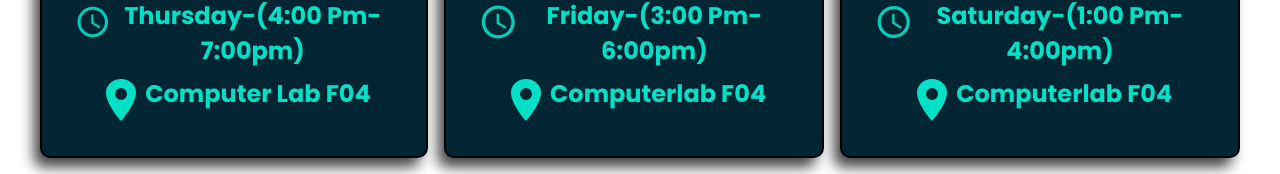
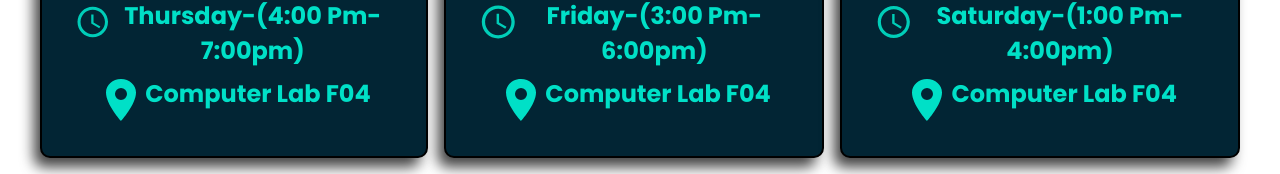
Before and after one commit to miriammugure/mut_tech_club, a React (Vite) app: page /Events in a window 1280 px wide. Shown: the part 742-916 px from the top of the page. Built offline with nearby package versions, Linux system fonts and the light colour scheme; a web font is replaced by a local one.

Commit message:
add repsonsiveness to the user input form

```diff
--- a/src/pages/Events/Events.jsx
+++ b/src/pages/Events/Events.jsx
@@ -49,7 +49,7 @@ function Events() {
           timeIcon={<IoMdTime />}
           time={"friday-(3:00 pm-6:00pm)"}
           locationIcon={<IoLocationSharp />}
-          locationName={" computerlab F04"}
+          locationName={"computer lab F04"}
         />
         <Meetings
           eventLeader={"evyonn mbithe"}
@@ -57,7 +57,7 @@ function Events() {
           timeIcon={<IoMdTime />}
           time={"saturday-(1:00 pm-4:00pm)"}
           locationIcon={<IoLocationSharp />}
-          locationName={" computerlab F04"}
+          locationName={"computer lab F04"}
         />
       </div>
     </div>
--- a/src/pages/Tracks/Tracks.css
+++ b/src/pages/Tracks/Tracks.css
@@ -31,6 +31,9 @@
     display: flex;
     flex-direction: column;
   }
+  .input-form {
+    min-width: 70%;
+  }
 }
 @media screen and (max-width: 600px) {
   .trackTitle {
@@ -40,8 +43,8 @@
     display: flex;
     flex-direction: column;
   }
-  .input-form{
-    width: 100%;
+  .input-form {
+    min-width: 100%;
   }
 }
 
```
Also changed, not shown: vercel.json.
